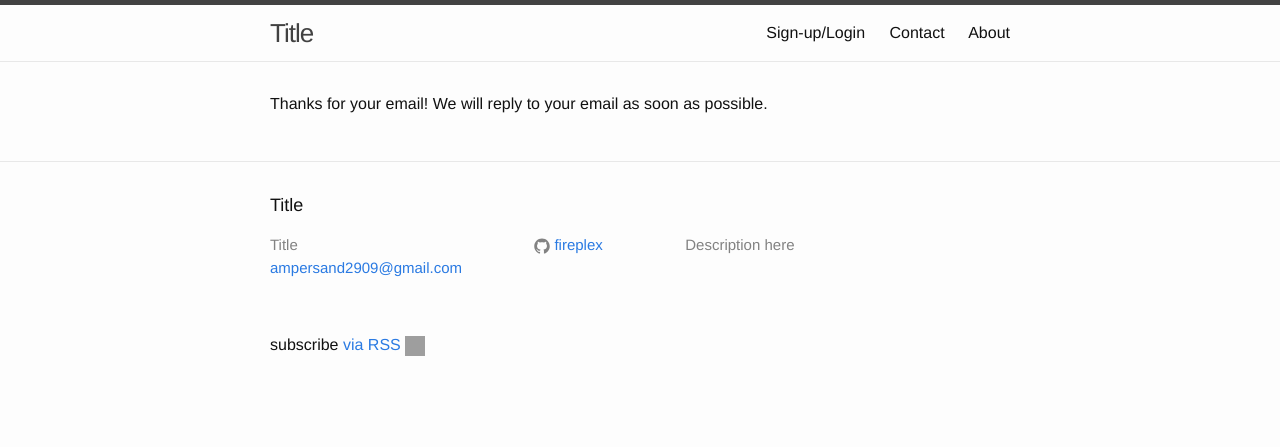
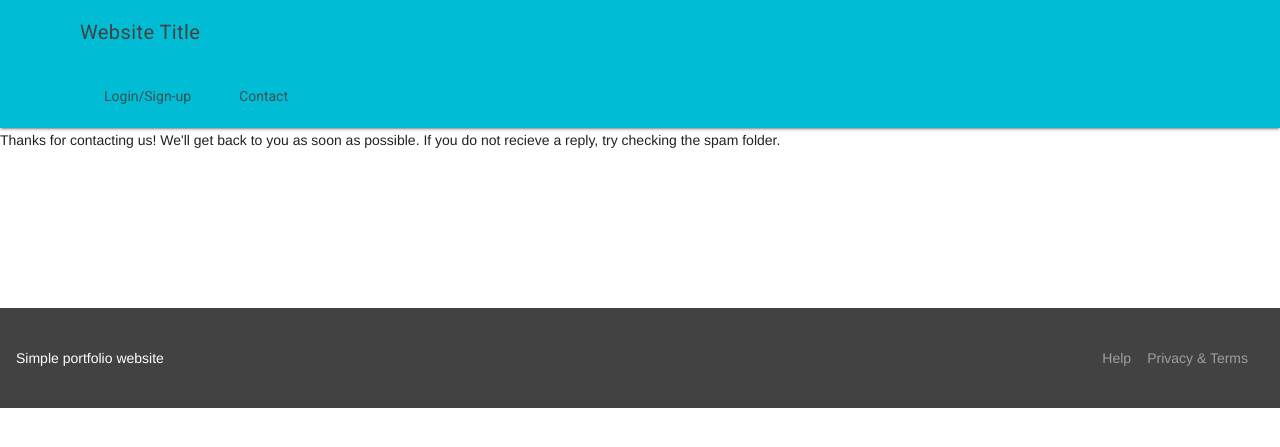
Before and after one commit to slothgamez/fireplex.github.io, a Jekyll site: the page contact/thanks/index.html, which Jekyll copies as it is, in a window 1280 px wide. Shown: the top 447 px of the page. Built offline with Jekyll 4.4.1, drawn with Linux system fonts in a browser that asks for light colours; nearby versions of some CDN libraries; comment, search, counter and statistics services are not loaded; grey boxes are pictures that could not be loaded.

Commit message:
Update index.html

```diff
--- a/contact/thanks/index.html
+++ b/contact/thanks/index.html
@@ -1,4 +1,93 @@
----
-layout: default
----
-<p>Thanks for your email! We will reply to your email as soon as possible.</p>
+<!doctype html>
+<!--
+  Material Design Lite
+  Copyright 2015 Google Inc. All rights reserved.
+  Licensed under the Apache License, Version 2.0 (the "License");
+  you may not use this file except in compliance with the License.
+  You may obtain a copy of the License at
+      https://www.apache.org/licenses/LICENSE-2.0
+  Unless required by applicable law or agreed to in writing, software
+  distributed under the License is distributed on an "AS IS" BASIS,
+  WITHOUT WARRANTIES OR CONDITIONS OF ANY KIND, either express or implied.
+  See the License for the specific language governing permissions and
+  limitations under the License
+-->
+<html lang="en">
+
+<script src="https://www.gstatic.com/firebasejs/live/3.0/firebase.js"></script>
+<script>
+  // Initialize Firebase
+  var config = {
+    apiKey: "AIzaSyDLkMUzkUMtb9wov9zU-goFLhK-KOHQhKA",
+    authDomain: "project-3591775765881809294.firebaseapp.com",
+    databaseURL: "https://project-3591775765881809294.firebaseio.com",
+    storageBucket: "project-3591775765881809294.appspot.com",
+  };
+  firebase.initializeApp(config);
+</script>
+
+<head>
+    <meta charset="utf-8">
+    <meta http-equiv="X-UA-Compatible" content="IE=edge">
+    <meta name="description" content="A portfolio template that uses Material Design Lite.">
+    <meta name="viewport" content="width=device-width, initial-scale=1.0, minimum-scale=1.0">
+    <title>Website Title</title>
+    <link rel="stylesheet" href="https://fonts.googleapis.com/css?family=Roboto:regular,bold,italic,thin,light,bolditalic,black,medium&amp;lang=en">
+     <link rel="stylesheet" href="https://code.getmdl.io/1.1.3/material.cyan-yellow.min.css" />
+    <link rel="stylesheet" href="styles.css" />
+
+
+    <link rel="stylesheet" href="https://fonts.googleapis.com/icon?family=Material+Icons">
+</head>
+
+<body>
+    <div class="mdl-layout mdl-js-layout mdl-layout--fixed-header">
+        <header class="mdl-layout__header portfolio-header--waterfall">
+            <div class="mdl-layout__header-row portfolio-logo-row">
+                <span class="mdl-layout__title">
+                    <div class="portfolio-logo"></div>
+                    <span class="mdl-layout__title">Website Title</span>
+                </span>
+            </div>
+            <div class="mdl-layout__header-row portfolio-navigation-row mdl-layout--large-screen-only">
+                <nav class="mdl-navigation mdl-typography--body-1-force-preferred-font">
+                    <a class="mdl-navigation__link is-active" href="firebase/login">Login/Sign-up</a>
+                    <a class="mdl-navigation__link" href="contact">Contact</a>
+                </nav>
+            </div>
+        </header>
+        <div class="mdl-layout__drawer mdl-layout--small-screen-only">
+            <nav class="mdl-navigation mdl-typography--body-1-force-preferred-font">
+                <a class="mdl-navigation__link is-active" href="firebase/login">Login/Sign-up</a>
+                <a class="mdl-navigation__link" href="contact">Contact</a>
+            </nav>
+        </div>
+        <main class="mdl-layout__content">
+            <p>Thanks for contacting us! We'll get back to you as soon as possible. If you do not recieve a reply,
+             try checking the spam folder.</p>
+            <br>
+            <br>
+            <br>
+            <br>
+            <br>
+            <br>
+            <br>
+            <footer class="mdl-mini-footer">
+                <div class="mdl-mini-footer__left-section">
+                    <div class="mdl-logo">Simple portfolio website</div>
+                </div>
+                <div class="mdl-mini-footer__right-section">
+                    <ul class="mdl-mini-footer__link-list">
+                        <li><a href="#">Help</a></li>
+                        <li><a href="#">Privacy & Terms</a></li>
+                    </ul>
+                </div>
+            </footer>
+        </main>
+    </div>
+    <script src="https://code.getmdl.io/1.1.3/material.min.js"></script>
+</body>
+
+</html>
+
+    Status API Training Shop Blog About
```
